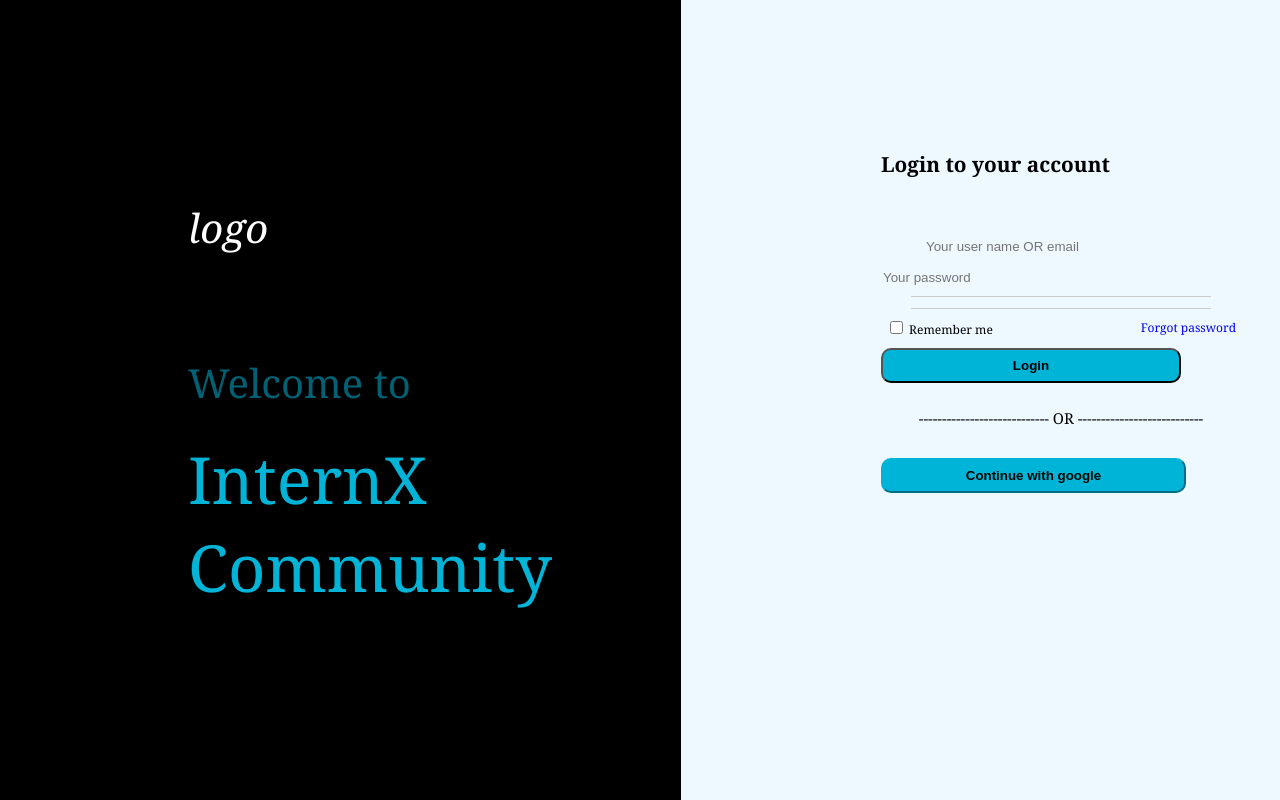
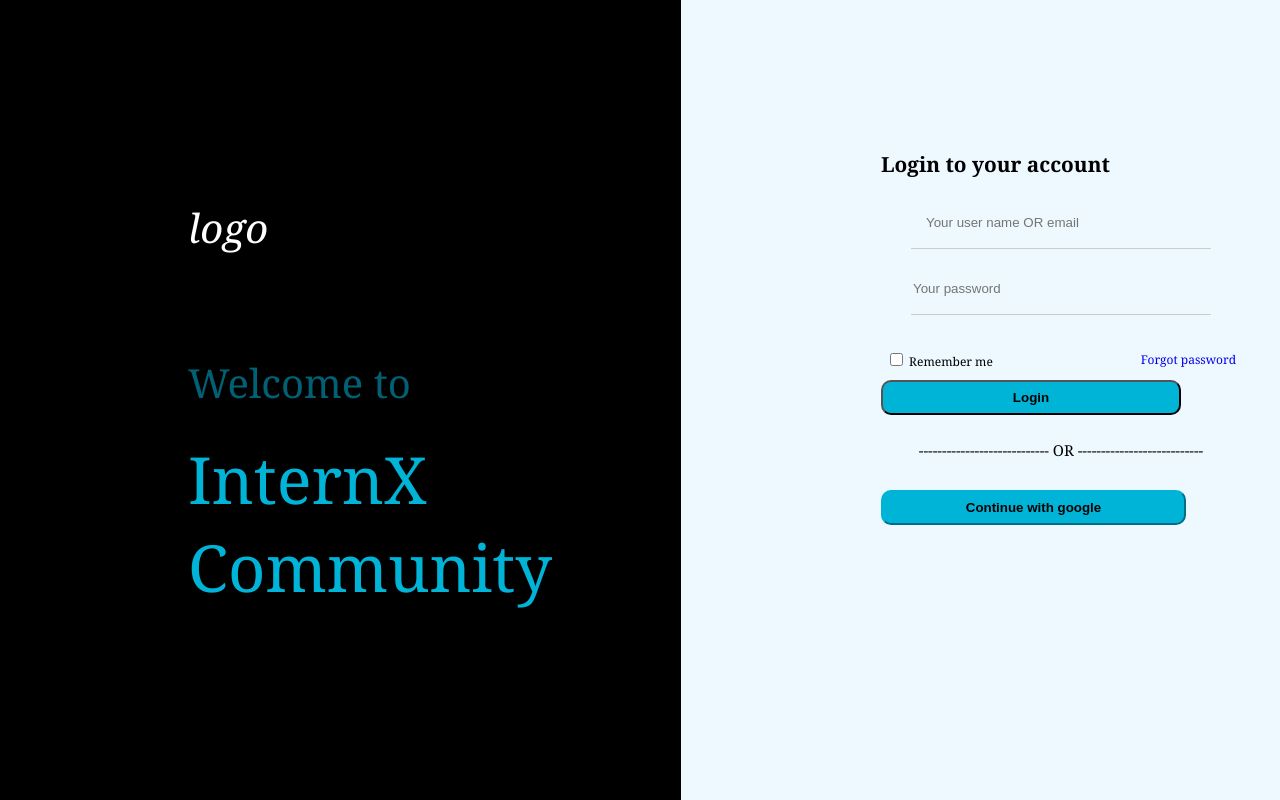
Before and after one commit to KushaRa/InternX_Front, a React (Create React App) app in the folder skillsync/: page /login in a window 1280 px wide. Built offline with nearby package versions, Linux system fonts and the light colour scheme.

Commit message:
update login navbar

```diff
--- a/skillsync/src/Pages/logIn/LogIn.js
+++ b/skillsync/src/Pages/logIn/LogIn.js
@@ -28,9 +28,10 @@ export default function LogIn() {
         <div className="flex-box2">
           <div className="login">
             <h5>Login to your account</h5>
-            <div className="input-box">
-              <form onSubmit={loginUser}>
+            <div>
+              <form onSubmit={loginUser} className="Login_input-box">
                 <input
+                  className="Linput"
                   type="text"
                   placeholder="Your user name OR email"
                   value={data.email}
@@ -39,8 +40,8 @@ export default function LogIn() {
                 />
               </form>
             </div>
-            <div className="input-box">
-              <form onSubmit={loginUser}>
+            <div>
+              <form onSubmit={loginUser} className="Login_input-box">
                 <input
                   type="password"
                   placeholder="Your password "
--- a/skillsync/src/Pages/logIn/logIn.css
+++ b/skillsync/src/Pages/logIn/logIn.css
@@ -48,14 +48,14 @@
   align-items: center;
 }
 
-.input-box {
+.Login_input-box {
   position: relative;
   width: 300px;
   height: 20px;
   margin: 30px;
 }
 
-.input-box input {
+.Linput {
   width: 300px;
   height: 28px;
   border-color: #00b4d8;
```
